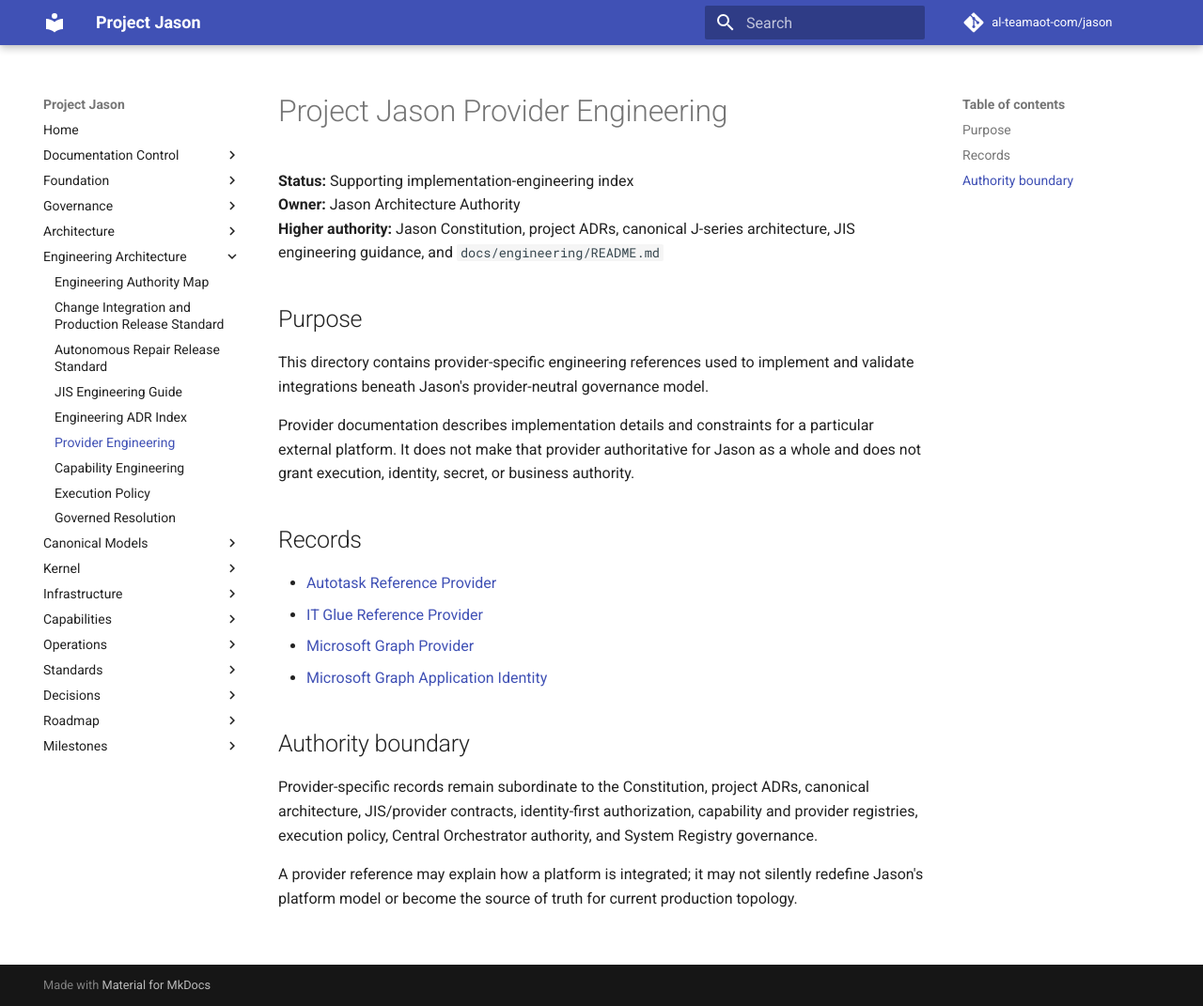
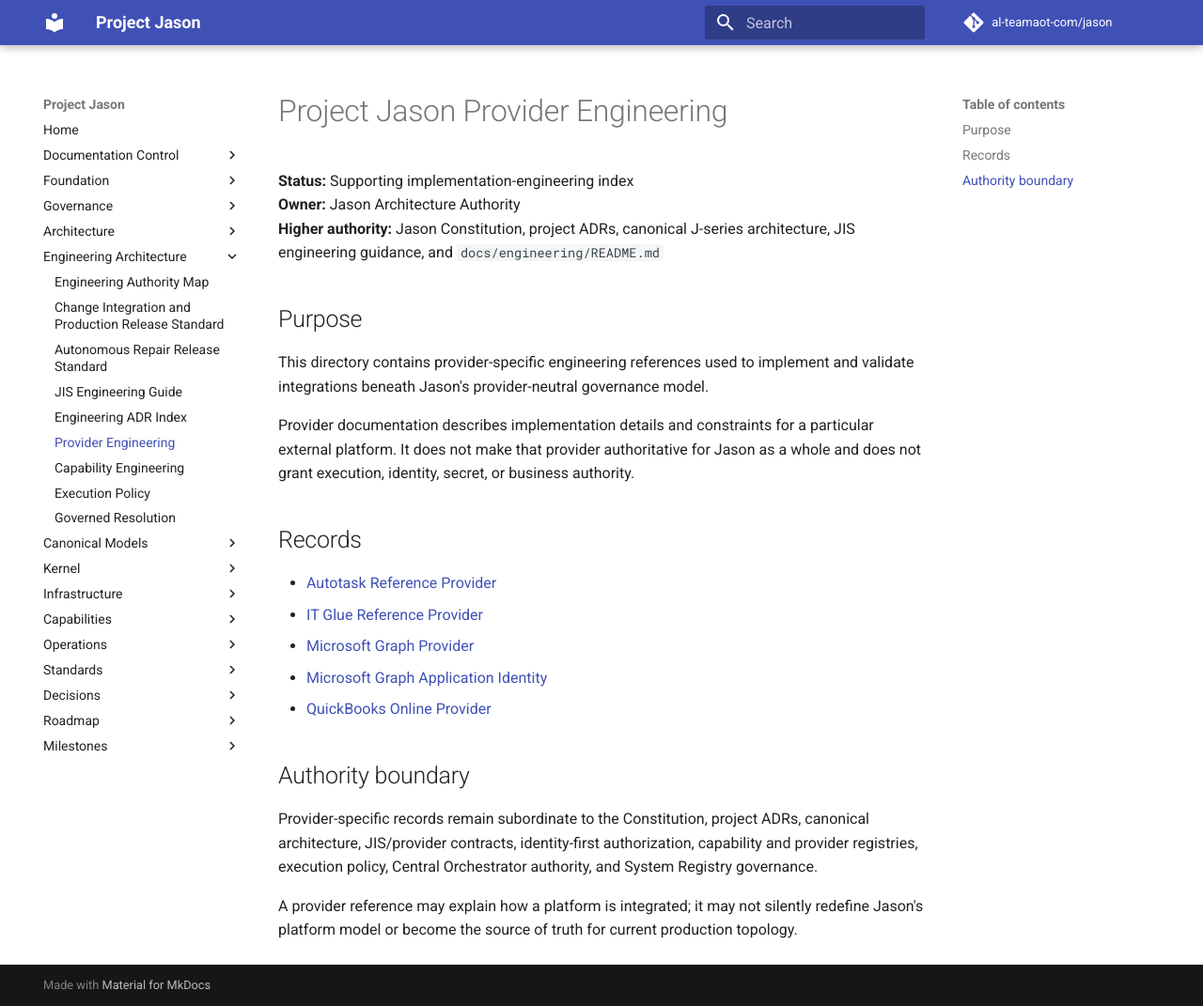
Before and after one commit to al-teamaot-com/jason, an MkDocs documentation site: the page built from docs/engineering/providers/README.md, in a window 1280 px wide and 1071 px high. Shown: the whole window at 94% size. Built offline with MkDocs 1.6.1 and Material for MkDocs 9.7.7, drawn with Linux system fonts in a browser that asks for light colours; comment, search, counter and statistics services are not loaded.

Commit message:
Index QuickBooks provider engineering reference

```diff
--- a/docs/engineering/providers/README.md
+++ b/docs/engineering/providers/README.md
@@ -16,6 +16,7 @@ Provider documentation describes implementation details and constraints for a pa
 - [IT Glue Reference Provider](IT-Glue-Reference-Provider.md)
 - [Microsoft Graph Provider](Microsoft-Graph-Provider.md)
 - [Microsoft Graph Application Identity](Microsoft-Graph-Application-Identity.md)
+- [QuickBooks Online Provider](QuickBooks-Online-Provider.md)
 
 ## Authority boundary
 
```
